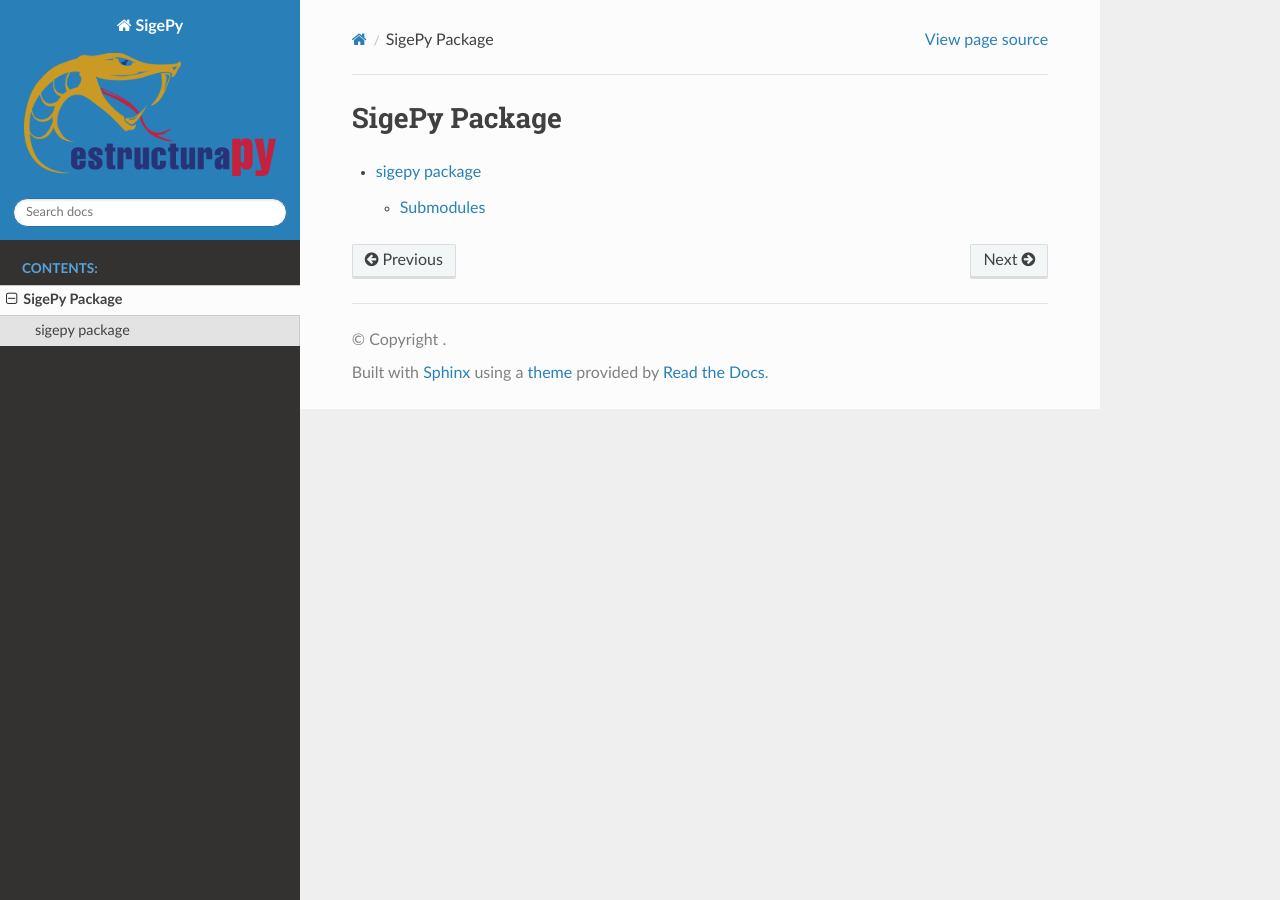
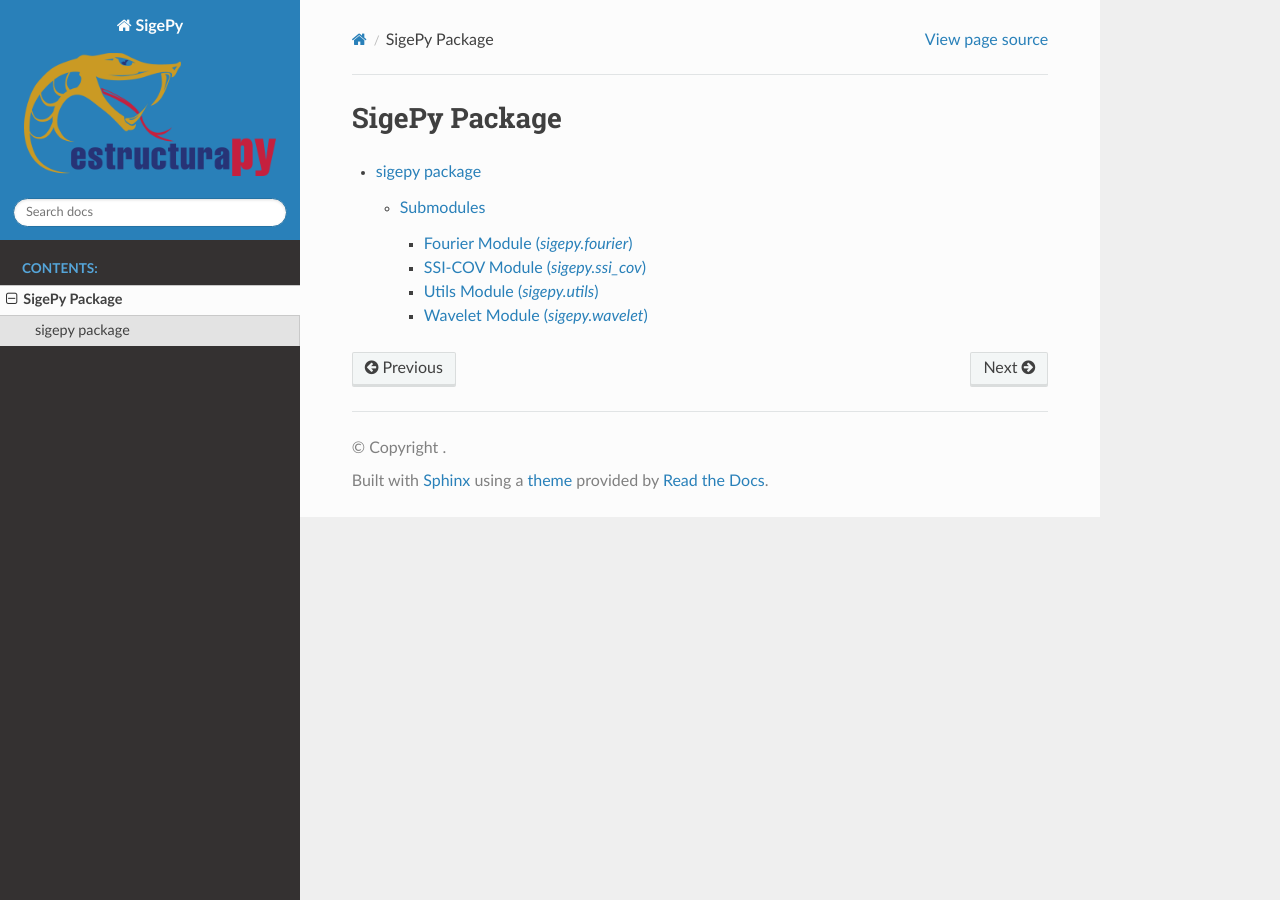
Before and after one commit to estructuraPy/sigepy, a Sphinx documentation site: the page built from docs/source/modules.rst, in a window 1280 px wide. Built offline with Sphinx 7.4.7 and the Read the Docs theme 3.1.0, drawn with Linux system fonts in a browser that asks for light colours; pages that are not in the unit, such as notebooks, are missing from menus.

Commit message:
docs updated

```diff
--- /dev/null
+++ b/docs/source/api/fourier.rst
@@ -0,0 +1,7 @@
+Fourier Module (`sigepy.fourier`)
+=================================
+
+.. automodule:: sigepy.fourier
+   :members:
+   :undoc-members:
+   :show-inheritance:
--- /dev/null
+++ b/docs/source/api/ssi_cov.rst
@@ -0,0 +1,7 @@
+SSI-COV Module (`sigepy.ssi_cov`)
+=================================
+
+.. automodule:: sigepy.ssi_cov
+   :members:
+   :undoc-members:
+   :show-inheritance:
--- /dev/null
+++ b/docs/source/api/utils.rst
@@ -0,0 +1,7 @@
+Utils Module (`sigepy.utils`)
+=============================
+
+.. automodule:: sigepy.utils
+   :members:
+   :undoc-members:
+   :show-inheritance:
--- /dev/null
+++ b/docs/source/api/wavelet.rst
@@ -0,0 +1,7 @@
+Wavelet Module (`sigepy.wavelet`)
+=================================
+
+.. automodule:: sigepy.wavelet
+   :members:
+   :undoc-members:
+   :show-inheritance:
--- a/docs/source/conf.py
+++ b/docs/source/conf.py
@@ -6,7 +6,7 @@
 import os
 import sys
 
-# Adjust the path to point to the 'src' directory relative to 'docs/source'
+# This path should point from 'docs/source' up two levels and then into 'src'
 sys.path.insert(0, os.path.abspath('../../src'))
 
 # -- Project information -----------------------------------------------------
```
